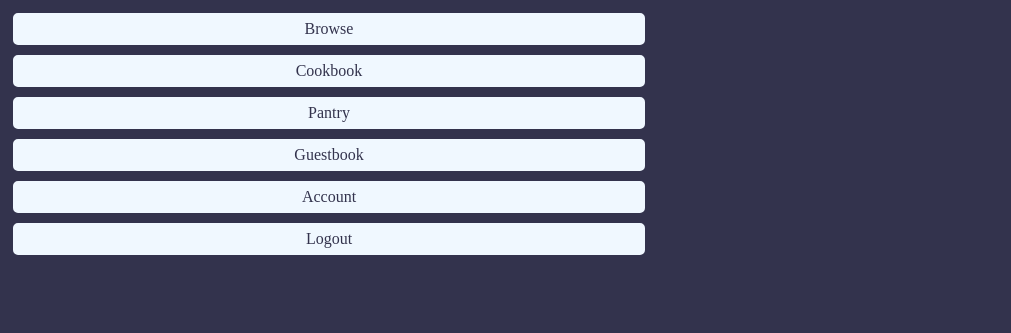
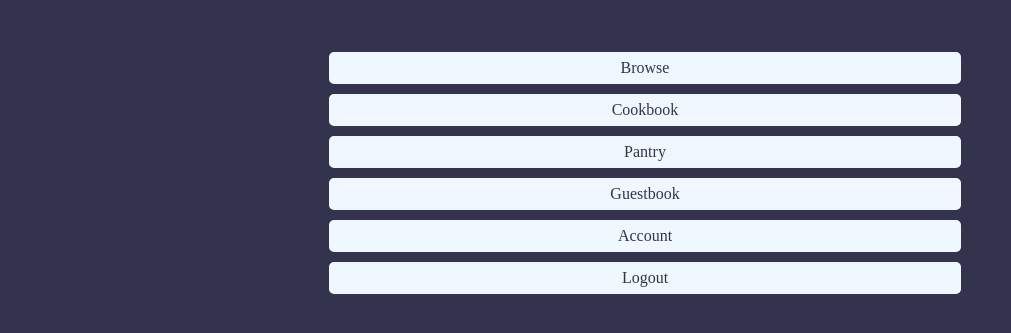
Before and after one commit to louisj381/recipeWebsite-471-, a PHP site: page /views/homepage.php in a window 1280 px wide. Shown: the top 333 px of the page, without its empty margins (0-1011 px from the left). Run offline with PHP 8.4, Linux system fonts and the light colour scheme; the visitor is signed in with stand-in values (Sample User, id 1); some libraries are stand-ins or nearby versions.

Commit message:
made things pretty

```diff
--- a/styles/body_styles.css
+++ b/styles/body_styles.css
@@ -22,9 +22,21 @@ p {
         font-variant: italic;
         font-weight: lighter;
 }
+.div {
+  margin: 5px 5px;
+  /*padding: 5px 15px;*/
+}
 .column {
     float: left;
     width: 50%;
+}
+.column4 {
+    float: left;
+    width: 25%;
+}
+.center {
+  margin: auto;
+  padding: 10px;
 }
 .button {
   -webkit-transition-duration: 0.4s; /* Safari */
--- a/views/homepage.php
+++ b/views/homepage.php
@@ -12,13 +12,16 @@
   <link rel="stylesheet" href="../styles/body_styles.css">
 </head>
   <body>
-    <div style="align: center;">
-      <button class="button" style="width:50%;" onClick="location.href = '../views/browse.php'">Browse</button>
-      <button class="button" style="width:50%;" onClick="location.href = '../myStuff/cookbook.php'">Cookbook</button>
-      <button class="button" style="width:50%;" onClick="location.href = '../myStuff/pantry.php'">Pantry</button>
-      <button class="button" style="width:50%;" onClick="location.href = '../myStuff/guestbook.php'">Guestbook</button>
-      <button class="button" style="width:50%;" onClick="location.href = '../myStuff/account.php'">Account</button>
-      <button class="button" style="width:50%;" onClick="location.href = '../index.php'">Logout</button>
+    <div class="column4"><p>&nbsp;</p></div>
+    <div class="column">
+      <p>&nbsp;</p>
+      <button class="button" style="width:100%;" onClick="location.href = '../views/browse.php'">Browse</button>
+      <button class="button" style="width:100%;" onClick="location.href = '../myStuff/cookbook.php'">Cookbook</button>
+      <button class="button" style="width:100%;" onClick="location.href = '../myStuff/pantry.php'">Pantry</button>
+      <button class="button" style="width:100%;" onClick="location.href = '../myStuff/guestbook.php'">Guestbook</button>
+      <button class="button" style="width:100%;" onClick="location.href = '../myStuff/account.php'">Account</button>
+      <button class="button" style="width:100%;" onClick="location.href = '../index.php'">Logout</button>
     </div>
+    <div class="column4"><p>&nbsp;</p></div>
   </body>
 </html>
```
Also changed, not shown: index.php (+20 -24 lines), myStuff/account.php (+15 -17 lines), styles/table_styles.css (+5 -2 lines).
